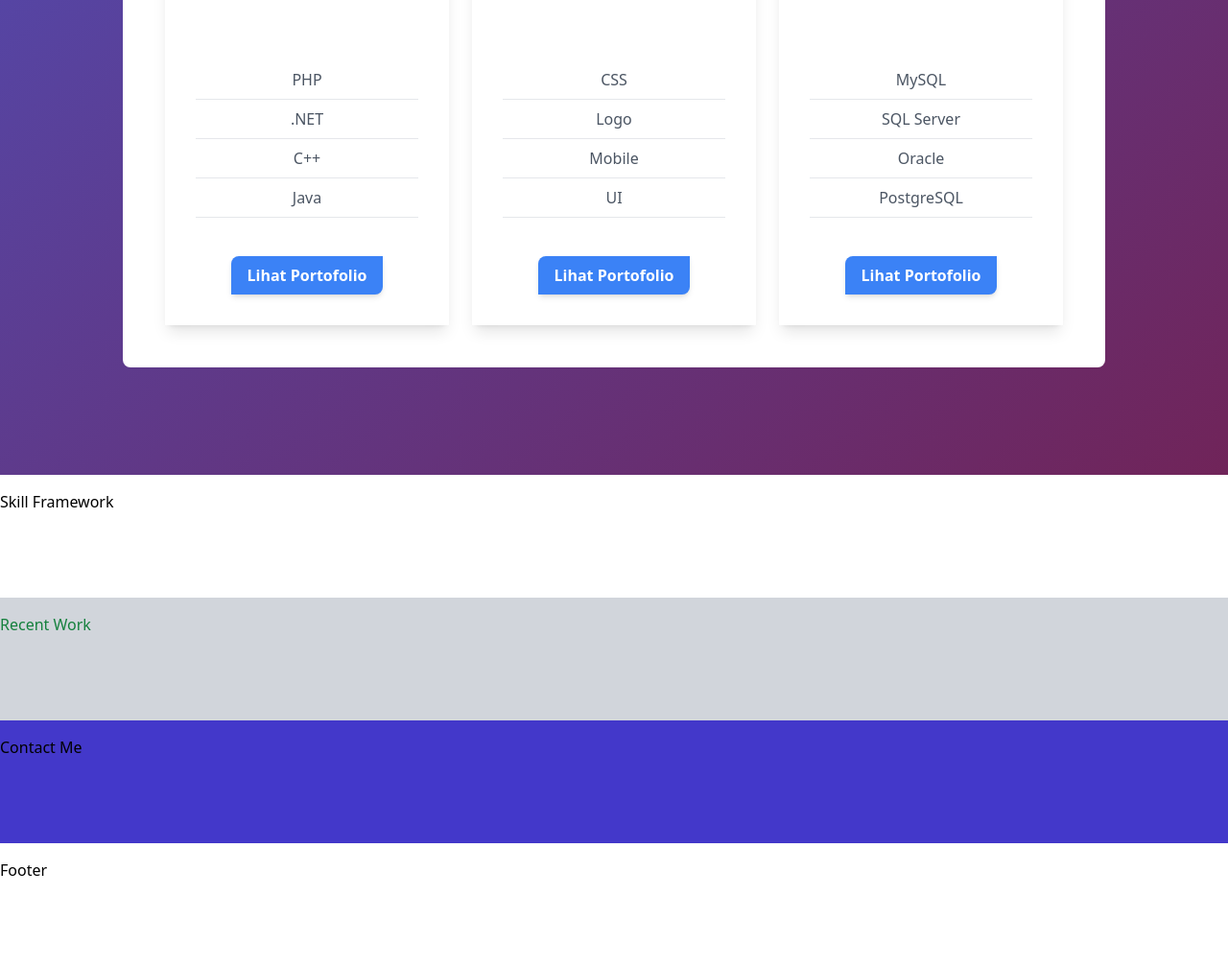
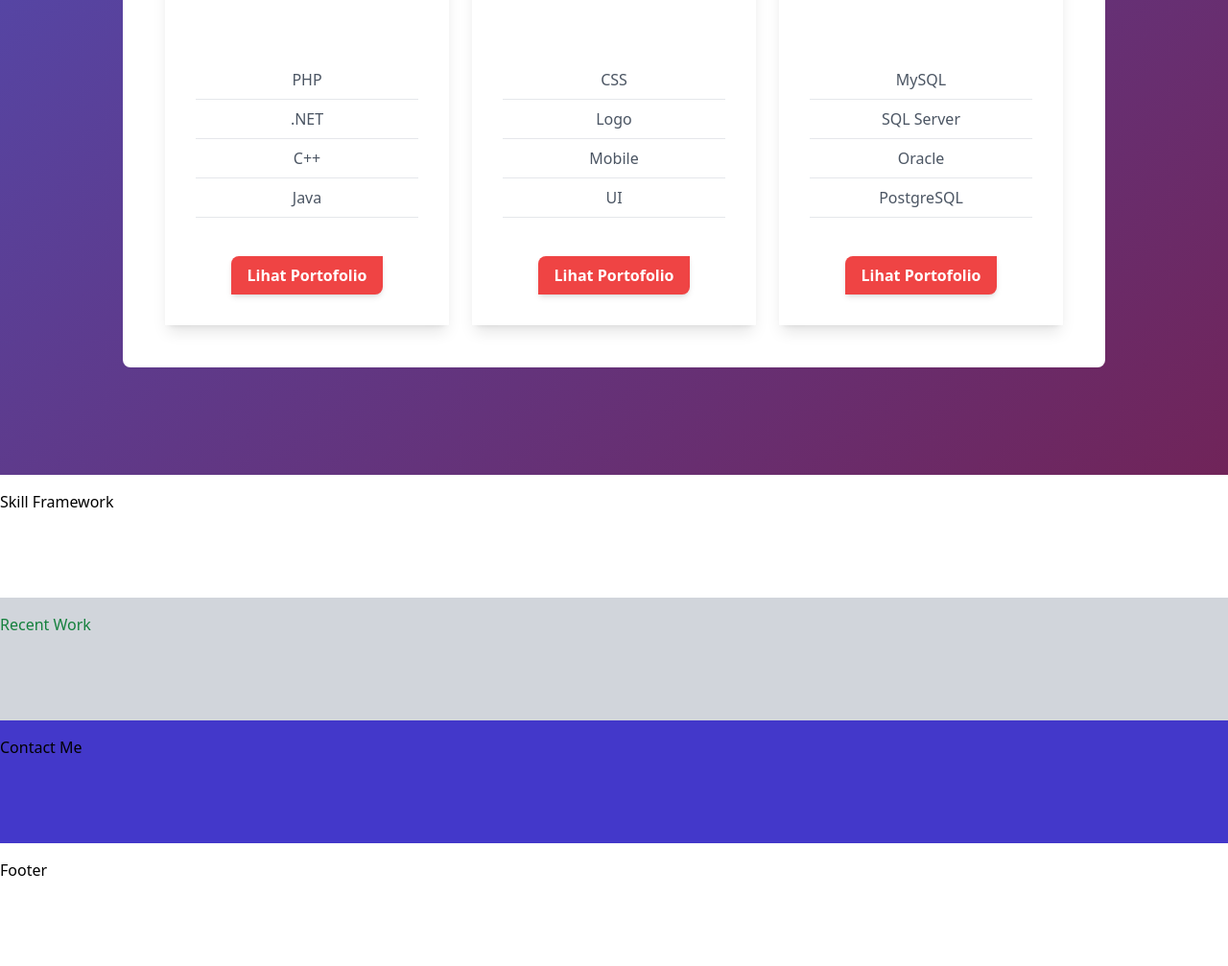
Before and after one commit to Safarqwerty/Web-porto-Tailwindcss, a website: page src/index.html in a window 1280 px wide. Shown: the part 669-1676 px from the top of the page at 96% size. Drawn offline with Linux system fonts and the light colour scheme.

```diff
--- a/src/index.html
+++ b/src/index.html
@@ -4,6 +4,9 @@
 <head>
     <meta charset="UTF-8">
     <meta name="viewport" content="width=device-width, initial-scale=1.0">
+    <meta name="description" content="Web portofolio tailwind">
+    <meta name="keyword" content="tailwindcss, CSS, tailwind">
+    <meta name="author" content="Safarqwerty">
     <link href="/dist/output.css" rel="stylesheet">
     <link rel="stylesheet" href="https://use.fontawesome.com/releases/v5.7.0/css/all.css">
     <style>
@@ -73,7 +76,7 @@
                 </div>
             </div>
             <div class="grid grid-cols-1 md:grid-cols-3 bg-white py-4 px-4 md:py-8 md:px-8 m-16 rounded-lg">
-                <div class="max-w-sm shadow-lg px-4 py-4 bg-white m-3  text-center">
+                <div class="max-w-sm shadow-lg px-4 py-4 bg-white m-3 text-center">
                     <i class="fas fa-laptop-code text-blue-500 fa-5x mb-6"></i>
                     <div class="p-4">
                         <p class="font-bold text-lg md:text-xl mb-6">Programming</p>
@@ -87,7 +90,7 @@
                         <hr class="text-gray-600 mb-2">
                     </div>
                     <div class="px-2 py-4">
-                        <button class="bg-blue-500 hover:bg-blue-700 text-white font-bold px-4 py-2 shadow-md rounded-tl-lg rounded-br-lg">Lihat Portofolio</button>
+                        <button class="bg-blue-500 hover:bg-blue-700 md:bg-red-500 text-white font-bold px-4 py-2 shadow-md rounded-tl-lg rounded-br-lg">Lihat Portofolio</button>
                     </div>
                 </div>
                 <div class="max-w-sm shadow-lg px-4 py-4 bg-white m-3 text-center">
@@ -104,7 +107,7 @@
                         <hr class="text-gray-600 mb-2">
                     </div>
                     <div class="px-2 py-4">
-                        <button class="bg-blue-500 hover:bg-blue-700 text-white font-bold px-4 py-2 shadow-md rounded-tl-lg rounded-br-lg">Lihat Portofolio</button>
+                        <button class="bg-blue-500 hover:bg-blue-700 text-white md:bg-red-500 font-bold px-4 py-2 shadow-md rounded-tl-lg rounded-br-lg">Lihat Portofolio</button>
                     </div>
                 </div>
                 <div class="max-w-sm shadow-lg px-4 py-4 bg-white m-3 text-center">
@@ -121,7 +124,7 @@
                         <hr class="text-gray-600 mb-2">
                     </div>
                     <div class="px-2 py-4">
-                        <button class="bg-blue-500 hover:bg-blue-700 text-white font-bold px-4 py-2 shadow-md rounded-tl-lg rounded-br-lg">Lihat Portofolio</button>
+                        <button class="bg-blue-500 hover:bg-blue-700 text-white md:bg-red-500 font-bold px-4 py-2 shadow-md rounded-tl-lg rounded-br-lg">Lihat Portofolio</button>
                     </div>
                 </div>
             </div>
```
Also changed, not shown: dist/output.css.
